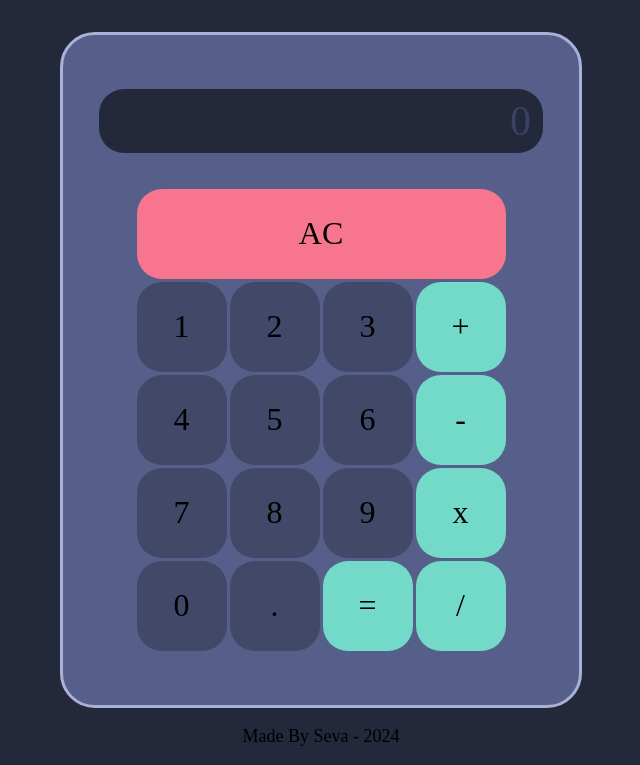
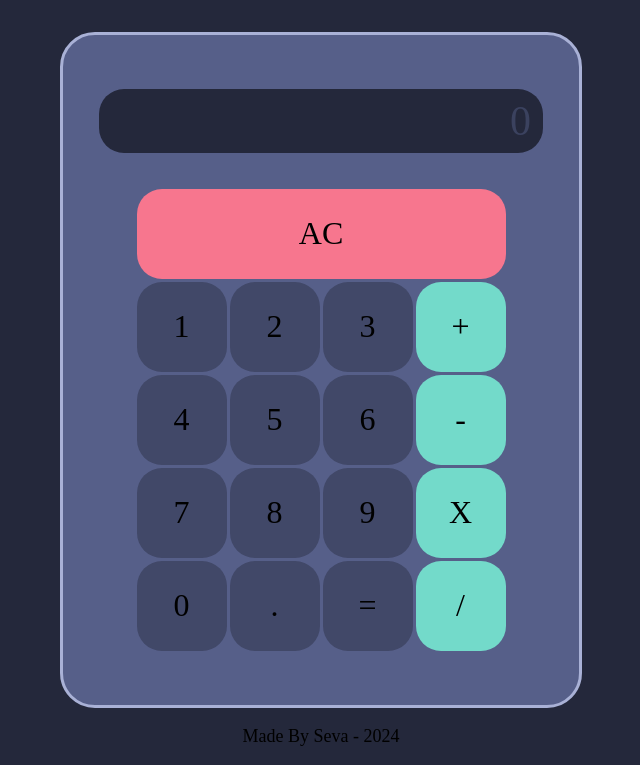
Before and after one commit to Sevatoxin/odincalculator, a plain HTML site: page index.html in a window 1280 px wide. Shown: the part 80-845 px from the top of the page, without its empty margins (319-959 px from the left). Drawn offline with Linux system fonts and the light colour scheme; a web font is replaced by a local one.

Commit message:
<Edit> Move button creation to JS Add keyboard listener to website

```diff
--- a/index.html
+++ b/index.html
@@ -5,7 +5,7 @@
     <meta name="viewport" content="width=device-width, initial-scale=1.0">
     <title>WebCalc | The Odin Project</title>
     <link rel="stylesheet" href="style.css">
-    <script src="index.js"></script>
+    <script src="index.js" defer></script>
 </head>
 <body>
     <div class="header">
@@ -17,8 +17,8 @@
             <div class="screen">
                 0
             </div>
-            <div class="grid">
-                <button class="clear item">AC</button>
+            <div class="grid" id="#calc-grid">
+                <!-- <button class="clear item">AC</button>
                 <button class="num1 item">1</button>
                 <button class="num2 item">2</button>
                 <button class="num3 item">3</button>
@@ -34,7 +34,7 @@
                 <button class="num0 item">0</button>
                 <button class="dot item">.</button>
                 <button class="operate item operation">=</button>
-                <button class="divide item operation">/</button>
+                <button class="divide item operation">/</button> -->
             </div>
         </div>
     </div>
--- a/index.js
+++ b/index.js
@@ -9,7 +9,39 @@
 // - Numbers appear always on the right to build a bigger number
 
 //Define all DOM elements
+const calcGrid = document.querySelector(".grid");
+const calcButtons = ["ac", "1", "2", "3", "+", "4", "5", "6", "-", "7", "8", "9", "x", "0", ".", "=", "/"]
 
+//Add all calculator buttons to DOM
+calcButtons.forEach((button) => {
+   const newCalcButton = document.createElement("button");
+
+   newCalcButton.classList.add(`button-${button}`);
+   newCalcButton.classList.add("item");
+   button = button.toUpperCase();
+   newCalcButton.textContent = button;
+   console.log(button);
+
+   switch (button) {
+    case "+": case "-": case "X": case "/":
+        newCalcButton.classList.add("operation");
+        break;
+
+    case "AC":
+        newCalcButton.classList.add("clear");
+        break;
+
+    default:
+        break;
+   }
+
+   calcGrid.appendChild(newCalcButton);
+});
+
+//Event Listeners for keyboard
+window.addEventListener("keydown", (ev) => {
+    console.log(ev);
+})
 
 //Functions
 function add(num1, num2) {
--- a/style.css
+++ b/style.css
@@ -11,7 +11,6 @@ body {
   background-color: #24283b;
   text-align: center;
   margin: 0;
-  overflow: hidden;
   min-height: 100vh;
 }
 
```
